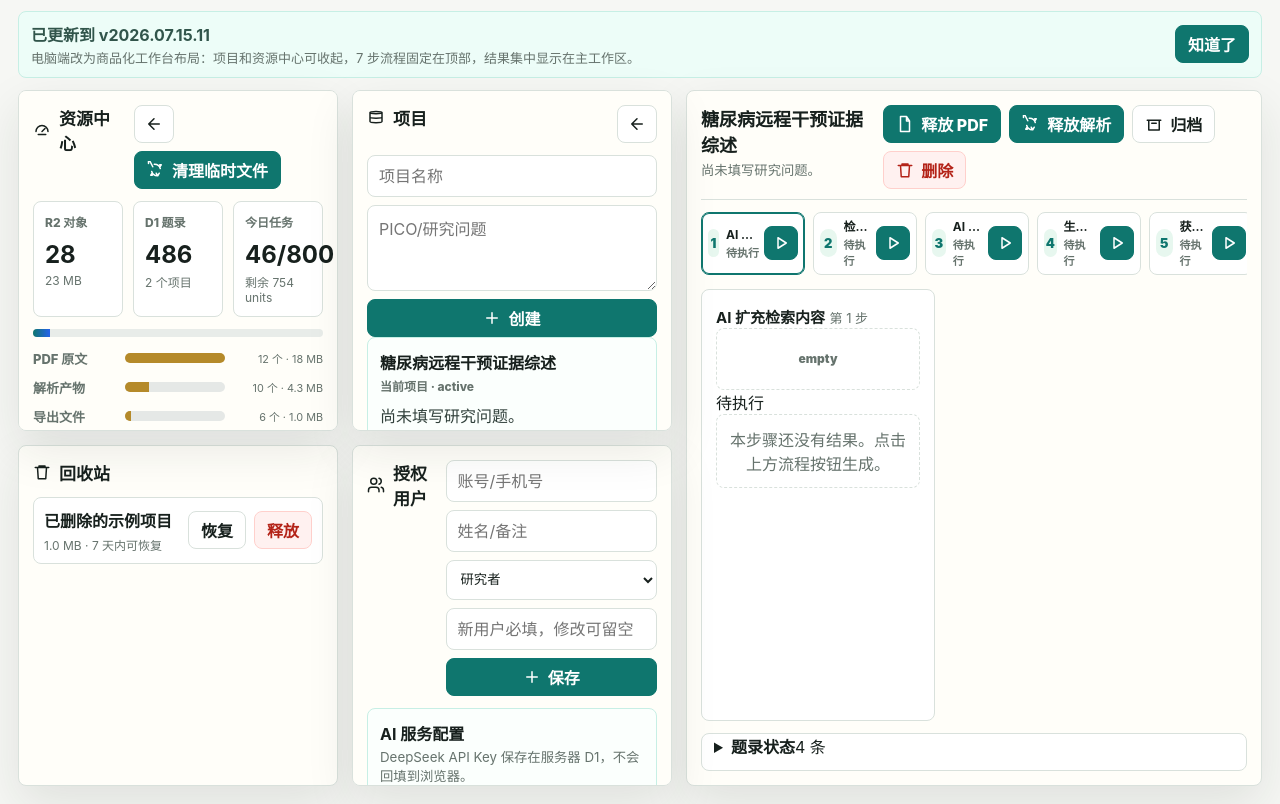
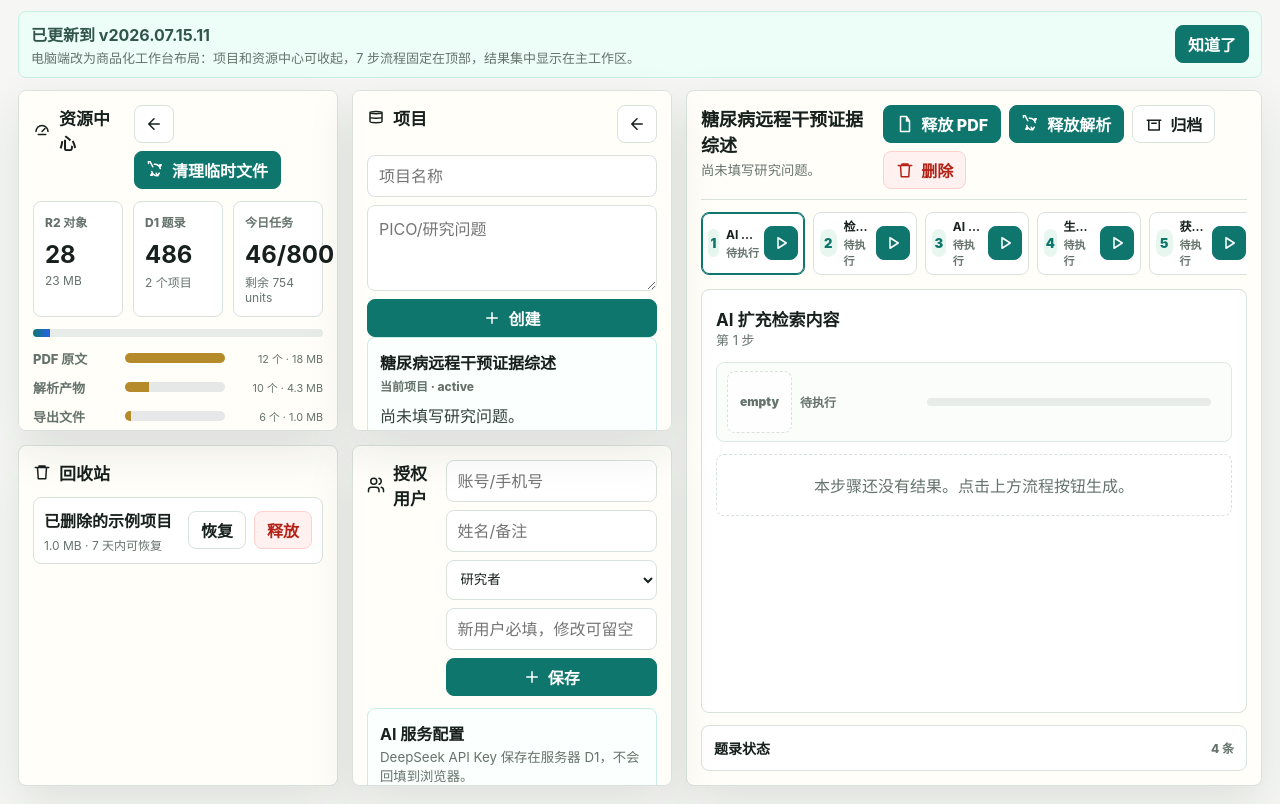
Before and after one commit to cqhz52-byte/Search, a website: page public/index.html in a window 1280 px wide. Shown: the part 84-888 px from the top of the page. Drawn offline with Linux system fonts and the light colour scheme; no server answers.

Commit message:
Refine workflow result styles

```diff
--- a/public/styles.css
+++ b/public/styles.css
@@ -375,15 +375,22 @@ textarea { min-height: 86px; resize: vertical; }
 }
 .result-heading {
   display: flex;
-  align-items: baseline;
+  align-items: flex-start;
   justify-content: space-between;
-  gap: 10px;
+  gap: 12px;
   padding-top: 2px;
 }
-.result-heading strong {
-  font-size: 15px;
+.result-title-block {
+  min-width: 0;
 }
-.result-heading span,
+.result-title-block strong,
+.result-title-block span {
+  display: block;
+}
+.result-title-block strong {
+  font-size: 17px;
+}
+.result-title-block span,
 .muted {
   color: var(--muted);
   font-size: 13px;
@@ -630,13 +637,10 @@ textarea { min-height: 86px; resize: vertical; }
 }
 .workspace-surface {
   min-height: 0;
-  display: grid;
-  grid-template-columns: minmax(0, 1fr) 300px;
-  gap: 12px;
+  display: block;
   overflow: hidden;
 }
 .workspace-result,
-.workspace-aside,
 .workspace-literature {
   min-width: 0;
   border: 1px solid var(--line);
@@ -644,20 +648,114 @@ textarea { min-height: 86px; resize: vertical; }
   background: #fff;
 }
 .workspace-result {
+  height: 100%;
+  display: grid;
+  grid-template-rows: auto auto minmax(0, 1fr) auto;
+  gap: 12px;
   overflow: auto;
   padding: 14px;
 }
-.workspace-aside {
+.workspace-literature {
+  overflow: auto;
+  padding: 0;
+}
+.workspace-literature summary {
+  min-height: 44px;
+  display: flex;
+  align-items: center;
+  justify-content: space-between;
+  gap: 12px;
+  cursor: pointer;
+  list-style: none;
+  padding: 0 12px;
+}
+.workspace-literature summary::-webkit-details-marker {
+  display: none;
+}
+.workspace-literature summary strong {
+  color: var(--ink);
+  font-size: 14px;
+}
+.workspace-literature summary span {
+  color: var(--muted);
+  font-size: 12px;
+  font-weight: 850;
+}
+.workspace-literature[open] {
+  max-height: 220px;
+  padding-bottom: 12px;
+}
+.workspace-literature[open] .table-wrap,
+.workspace-literature[open] .empty {
+  margin: 0 12px;
+}
+.result-run-summary {
   display: grid;
-  align-content: start;
-  gap: 12px;
-  overflow: auto;
-  padding: 12px;
+  grid-template-columns: minmax(190px, 1fr) minmax(180px, 320px) auto;
+  align-items: center;
+  gap: 10px;
+  border: 1px solid #dfe9e3;
+  border-radius: 8px;
+  padding: 8px 10px;
+  background: #fbfdfb;
 }
-.workspace-literature {
-  max-height: 210px;
-  overflow: auto;
-  padding: 0 12px 12px;
+.result-status-row {
+  min-width: 0;
+  display: flex;
+  align-items: center;
+  gap: 8px;
+}
+.result-status-row span:last-child {
+  overflow: hidden;
+  color: var(--muted);
+  font-size: 12px;
+  font-weight: 850;
+  text-overflow: ellipsis;
+  white-space: nowrap;
+}
+.result-progress {
+  height: 8px;
+  overflow: hidden;
+  border-radius: 999px;
+  background: #e8ece9;
+}
+.result-progress span {
+  display: block;
+  height: 100%;
+  background: linear-gradient(90deg, var(--brand), var(--brand-2));
+}
+.result-progress.active span {
+  background-size: 40px 40px;
+  background-image: linear-gradient(45deg, rgba(255,255,255,.35) 25%, transparent 25%, transparent 50%, rgba(255,255,255,.35) 50%, rgba(255,255,255,.35) 75%, transparent 75%, transparent);
+  animation: progress-stripes 1s linear infinite;
+}
+.result-job-actions {
+  display: flex;
+  gap: 6px;
+}
+.result-body {
+  min-height: 0;
+}
+.result-body > p:first-child {
+  margin-top: 0;
+}
+.result-files {
+  display: grid;
+  gap: 8px;
+  border-top: 1px solid var(--line);
+  padding-top: 10px;
+}
+.result-files-head {
+  display: flex;
+  justify-content: space-between;
+  gap: 10px;
+  color: var(--ink);
+  font-size: 13px;
+  font-weight: 900;
+}
+.result-files-head span {
+  color: var(--muted);
+  font-size: 12px;
 }
 .cnki-tools {
   display: flex;
@@ -874,6 +972,9 @@ textarea { min-height: 86px; resize: vertical; }
   padding: 10px 12px;
   background: white;
 }
+.document-row.compact {
+  padding: 8px 10px;
+}
 .document-row strong,
 .document-row small {
   display: block;
@@ -1009,12 +1110,15 @@ td strong { display: block; max-width: 440px; }
     grid-template-columns: 260px minmax(0, 1fr);
   }
   .workspace-surface {
-    grid-template-columns: minmax(0, 1fr);
+    display: block;
   }
   .workspace-aside {
     grid-template-columns: repeat(2, minmax(0, 1fr));
   }
-  .workspace-literature {
+  .result-run-summary {
+    grid-template-columns: minmax(0, 1fr) minmax(160px, 260px) auto;
+  }
+  .workspace-literature[open] {
     max-height: 180px;
   }
 }
@@ -1035,6 +1139,12 @@ td strong { display: block; max-width: 440px; }
     margin-left: 0;
     display: grid;
     grid-template-columns: repeat(3, minmax(0, 1fr));
+  }
+  .result-run-summary {
+    grid-template-columns: 1fr;
+  }
+  .result-job-actions {
+    justify-content: flex-end;
   }
   .document-row {
     align-items: stretch;
```
